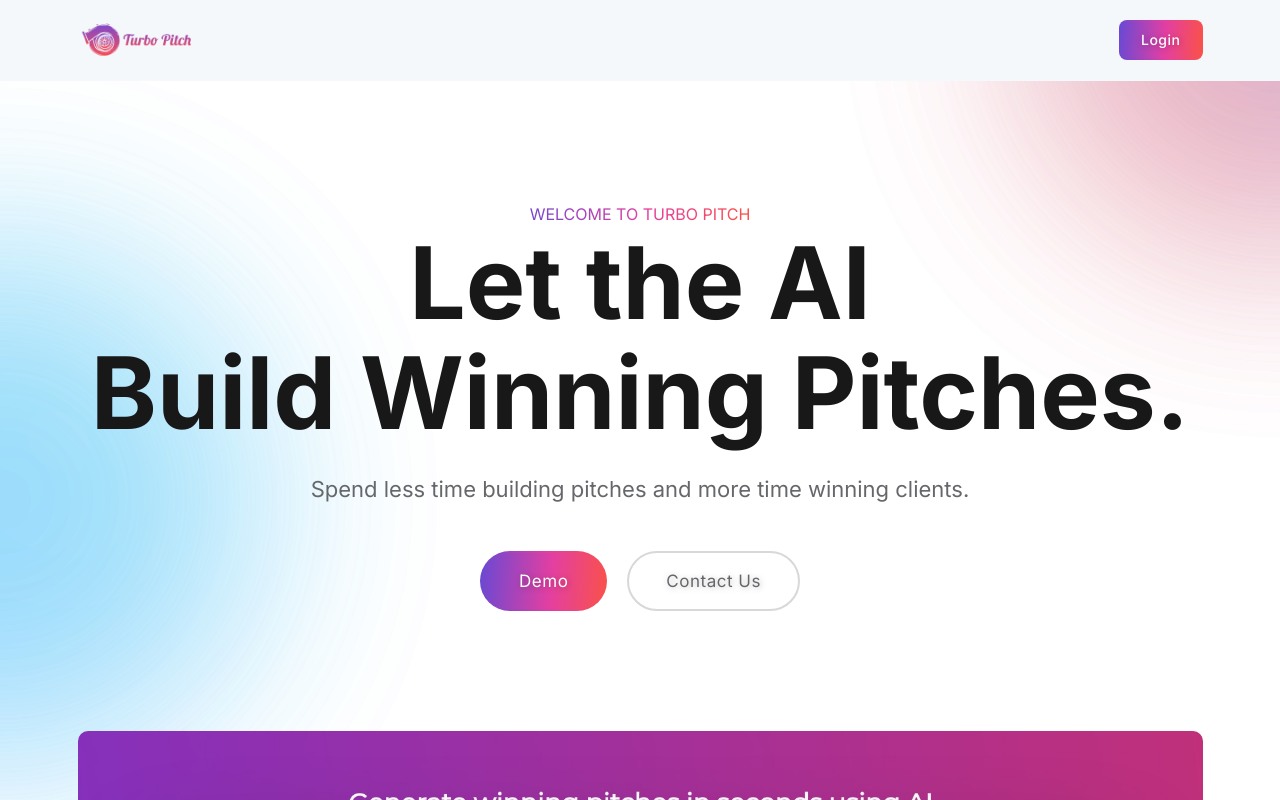
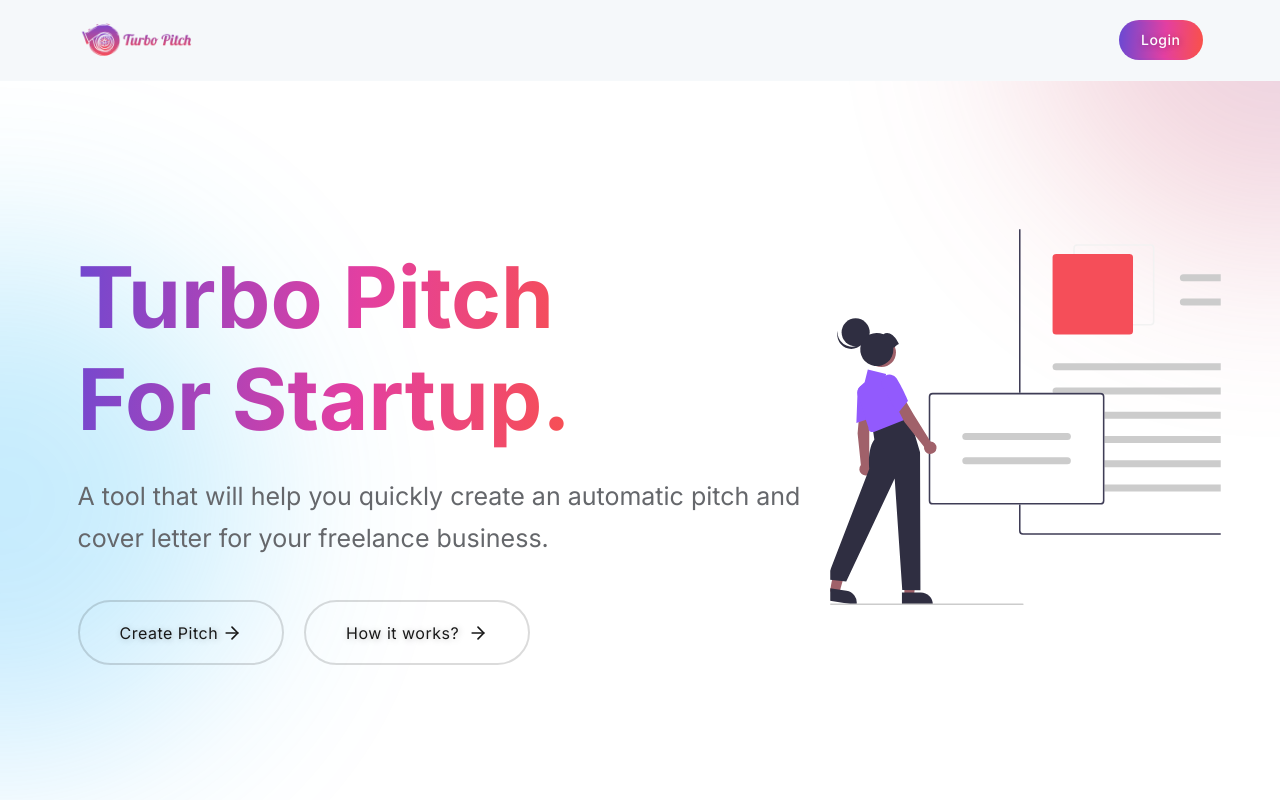
Before and after one commit to devarsh-mavani-19/turbopitch, a Next.js app: page / in a window 1280 px wide. Shown: the top 800 px of the page. Built offline with nearby package versions, Linux system fonts and the light colour scheme; no server answers.

Commit message:
Bugs Fixd

```diff
--- a/pages/index.js
+++ b/pages/index.js
@@ -1,8 +1,7 @@
-import WebAgency from "../src/pages/WebAgency";
 import Marketing from "../src/pages/Marketing";
 
 export default function Home() {
   return (
-    <WebAgency />
+    <Marketing />
   )
 }
```
